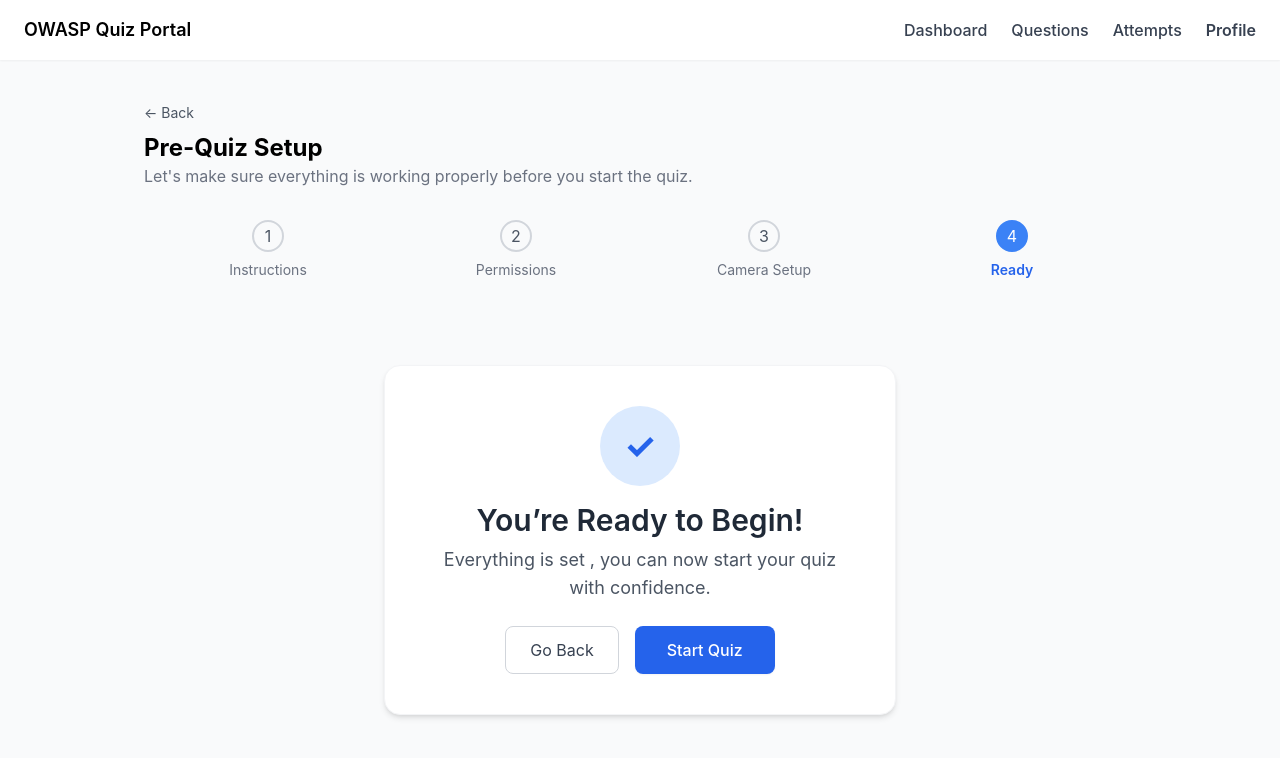
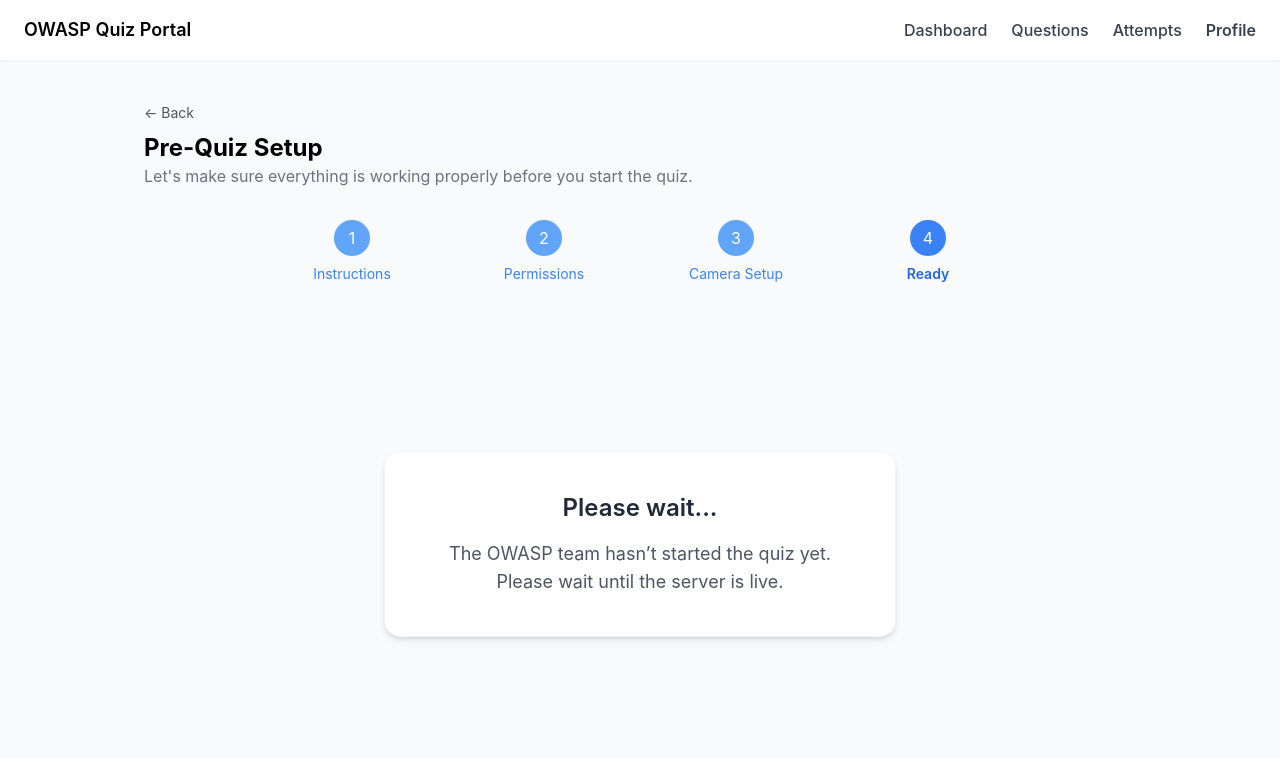
Before and after one commit to akshita264/quiz_portal, a React (Vite) app: page /quiz/ready in a window 1280 px wide. Shown: the top 758 px of the page. Built offline with nearby package versions, Linux system fonts and the light colour scheme; no server answers.

Commit message:
Added Server Logic

```diff
--- a/src/pages/quiz/preQuizSetup/prequizLayout.jsx
+++ b/src/pages/quiz/preQuizSetup/prequizLayout.jsx
@@ -40,24 +40,39 @@
           Let's make sure everything is working properly before you start the quiz.
         </p>
 
+        {/* Step Indicator */}
         {/* Step Tracker */}
-        <div className="flex justify-between items-center mb-10">
+<div className="w-full max-w-3xl mx-auto mb-10">
+  <div className="relative flex justify-between items-center">
+    {/* Background line */}
+    <div className="absolute top-1/2 left-0 right-0 h-[2px] bg-gray-200 -z-10"></div>
+
+    {/* Step indicators */}
     {steps.map((step, index) => {
       const active = location.pathname === step.path;
+      const completed =
+        steps.findIndex((s) => s.path === location.pathname) > index;
+
       return (
-              <div key={index} className="flex-1 text-center">
+        <div key={index} className="flex flex-col items-center w-1/4">
           <div
-                  className={`mx-auto w-8 h-8 flex items-center justify-center rounded-full border-2 ${
+            className={`w-9 h-9 flex items-center justify-center rounded-full border-2 transition-all duration-300 ${
               active
                 ? "border-blue-500 bg-blue-500 text-white"
-                      : "border-gray-300 text-gray-600"
+                : completed
+                ? "border-blue-400 bg-blue-400 text-white"
+                : "border-gray-300 bg-white text-gray-600"
             }`}
           >
             {index + 1}
           </div>
           <p
             className={`mt-2 text-sm ${
-                    active ? "text-blue-600 font-semibold" : "text-gray-500"
+              active
+                ? "text-blue-600 font-semibold"
+                : completed
+                ? "text-blue-500"
+                : "text-gray-500"
             }`}
           >
             {step.label}
@@ -66,6 +81,8 @@
       );
     })}
   </div>
+</div>
+
 
         {/* Page-specific content */}
         <Outlet />
--- a/src/pages/quiz/preQuizSetup/ready.jsx
+++ b/src/pages/quiz/preQuizSetup/ready.jsx
@@ -1,9 +1,58 @@
-import React from "react";
+import React, { useEffect, useState } from "react";
 import { useNavigate } from "react-router-dom";
 
 export default function ReadyPage() {
   const navigate = useNavigate();
+  const [serverStarted, setServerStarted] = useState(false);
+  const [loading, setLoading] = useState(true);
 
+  useEffect(() => {
+    // Example check: adjust the URL to your backend’s actual endpoint
+    const checkServer = async () => {
+      try {
+        const res = await fetch("");
+        const data = await res.json();
+
+        if (data.status === "running") {
+          setServerStarted(true);
+        } else {
+          setServerStarted(false);
+        }
+      } catch (error) {
+        setServerStarted(false);
+      } finally {
+        setLoading(false);
+      }
+    };
+
+    checkServer();
+  }, []);
+
+  if (loading) {
+    return (
+      <div className="flex justify-center items-center h-[55vh] text-lg text-gray-600">
+        Checking server status...
+      </div>
+    );
+  }
+
+  if (!serverStarted) {
+    return (
+      <div className="flex justify-center items-center h-[55vh] text-center px-6">
+        <div className="max-w-lg w-full bg-white p-10 rounded-2xl shadow-md border border-gray-100">
+          <h2 className="text-2xl font-semibold text-gray-800 mb-4">
+            Please wait...
+          </h2>
+          <p className="text-gray-600 text-lg">
+            The OWASP team hasn’t started the quiz yet.<br/>
+            Please wait until the server is live.
+          </p>
+        </div>
+      </div>
+    );
+  }
+
+  // If server is started, show your original content
   return (
     <div className="flex justify-center items-center h-[55vh] px-4">
       <div className="max-w-lg w-full bg-white p-10 rounded-2xl shadow-md border border-gray-100 text-center">
@@ -16,7 +65,7 @@
             You’re Ready to Begin!
           </h2>
           <p className="text-gray-600 text-lg">
-            Everything is set , you can now start your quiz with confidence.
+            Everything is set — you can now start your quiz with confidence.
           </p>
         </div>
 
```
Lines whose indentation alone changed are shown as unchanged.
